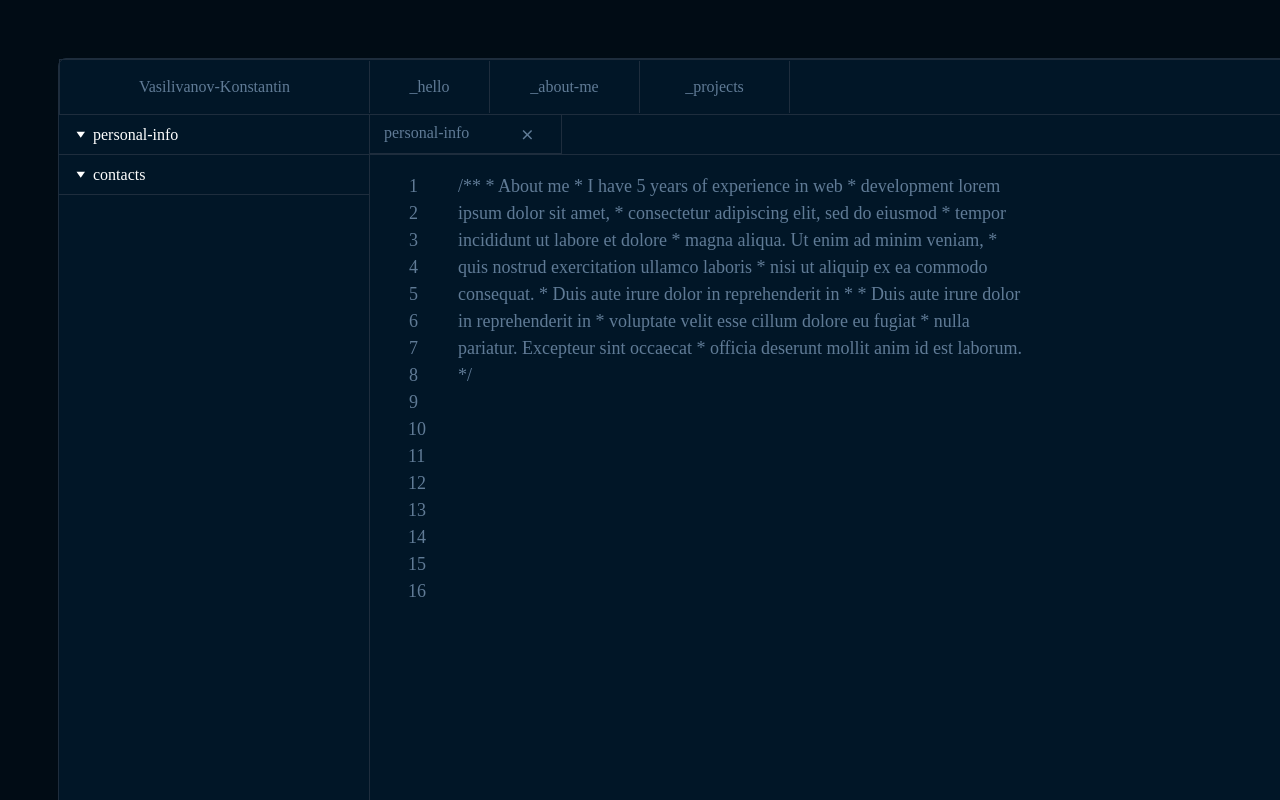
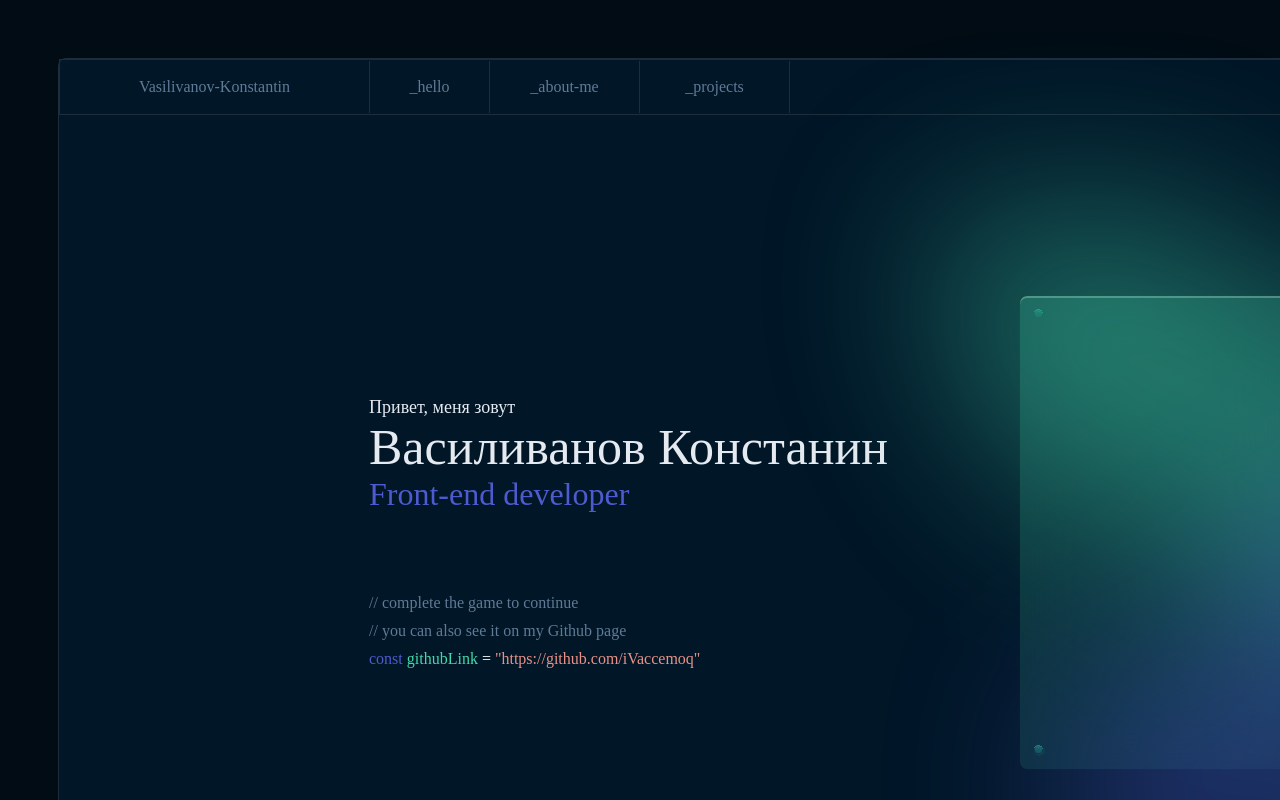
Before and after one commit to iVaccemoq/portfolioMain, a React (Create React App) app: page / in a window 1280 px wide. Shown: the top 800 px of the page. Built offline with nearby package versions, Linux system fonts and the light colour scheme.

Commit message:
Connected routing

```diff
--- a/package.json
+++ b/package.json
@@ -8,6 +8,7 @@
     "@testing-library/user-event": "^13.5.0",
     "react": "^18.2.0",
     "react-dom": "^18.2.0",
+    "react-router-dom": "^5.3.0",
     "react-scripts": "5.0.1",
     "sass": "^1.69.5",
     "web-vitals": "^2.1.4"
--- a/src/components/app/App.js
+++ b/src/components/app/App.js
@@ -2,6 +2,8 @@ import greenBlur from '../../resourses/Green.svg'
 import blueBlur from '../../resourses/Blue.svg'
 
 import './App.scss';
+
+import { BrowserRouter as Router, Route, Switch } from 'react-router-dom/cjs/react-router-dom.min';
 
 import Container from '../container/Container';
 import Header from '../header/Header';
@@ -17,17 +19,22 @@ import MainScreenEntralis from '../mainScreenEntralis/MainScreenEntralis';
 
 function App() {
   return (
+    <Router>
       <div className="App">
         <Header/>
-      {/* <Container>
+        <Switch>
+          <Route exact path='/'>
+            <Container>
               <div className="App__wrapper">
                 <AboutMe/>
                 <SnakeGame/>
               </div>
               <img className='App__blur' src={greenBlur} alt="" />
               <img className='App__blur' src={blueBlur} alt="" />
-      </Container> */}
-      <div className="App__two-page-wrapper">
+            </Container>
+          </Route>
+          <Route exact path='/about'>
+            <main className="App__two-page-wrapper">
               <Gpspanel>
                 <AsideEntrails/>
               </Gpspanel>
@@ -36,9 +43,13 @@ function App() {
                 <MainScreenEntralis/>
                 <Scroll/>
               </MainScreen>
-      </div>
+            </main>
+          </Route>
+        </Switch>
         <Footer/>
       </div>
+    </Router>
+
   );
 }
 
```
Also changed, not shown: src/components/header/Header.js (+14 -4 lines), 1 other file (tests, documents, lock files or other folders). Lines whose indentation alone changed are shown as unchanged.
